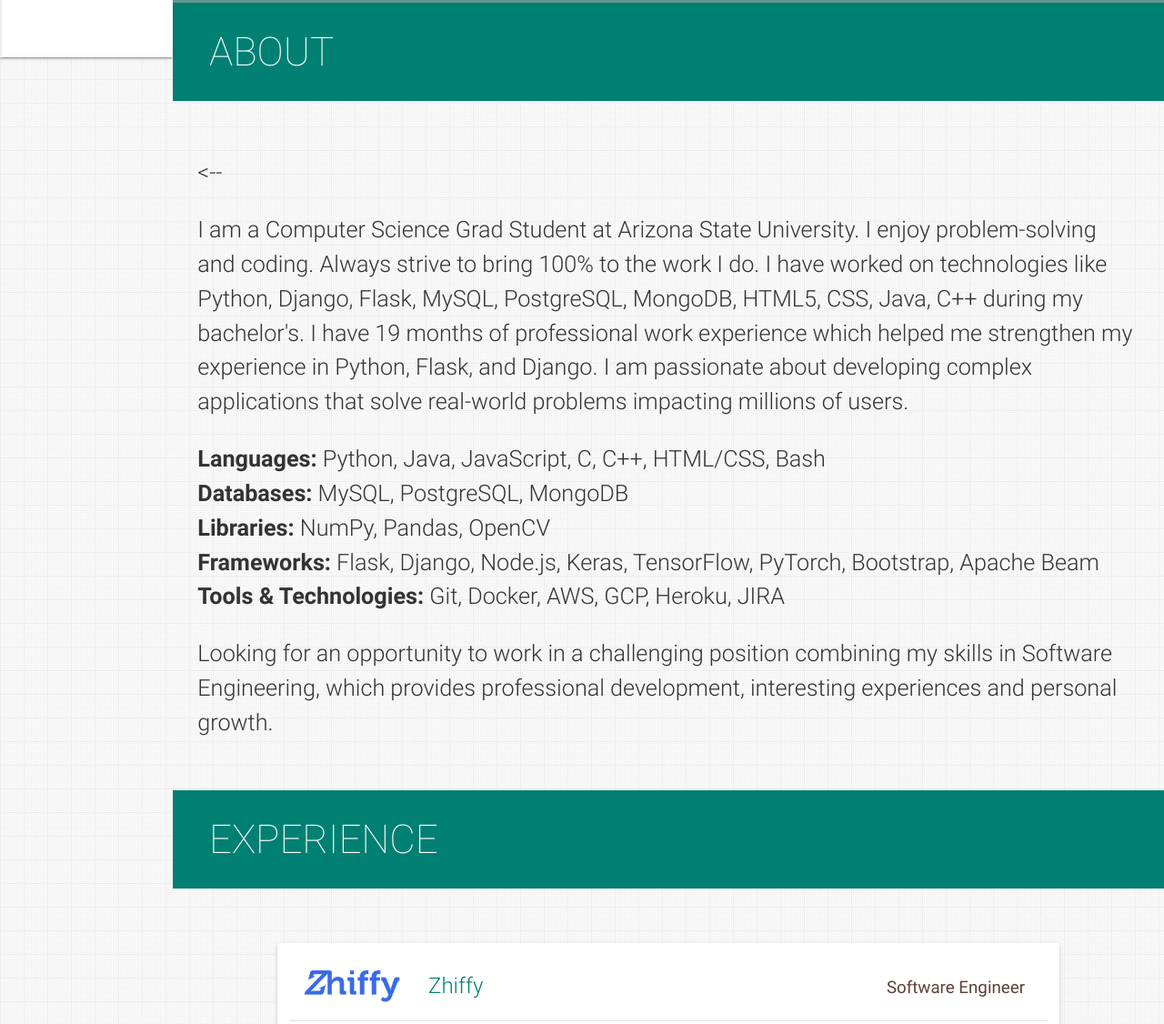
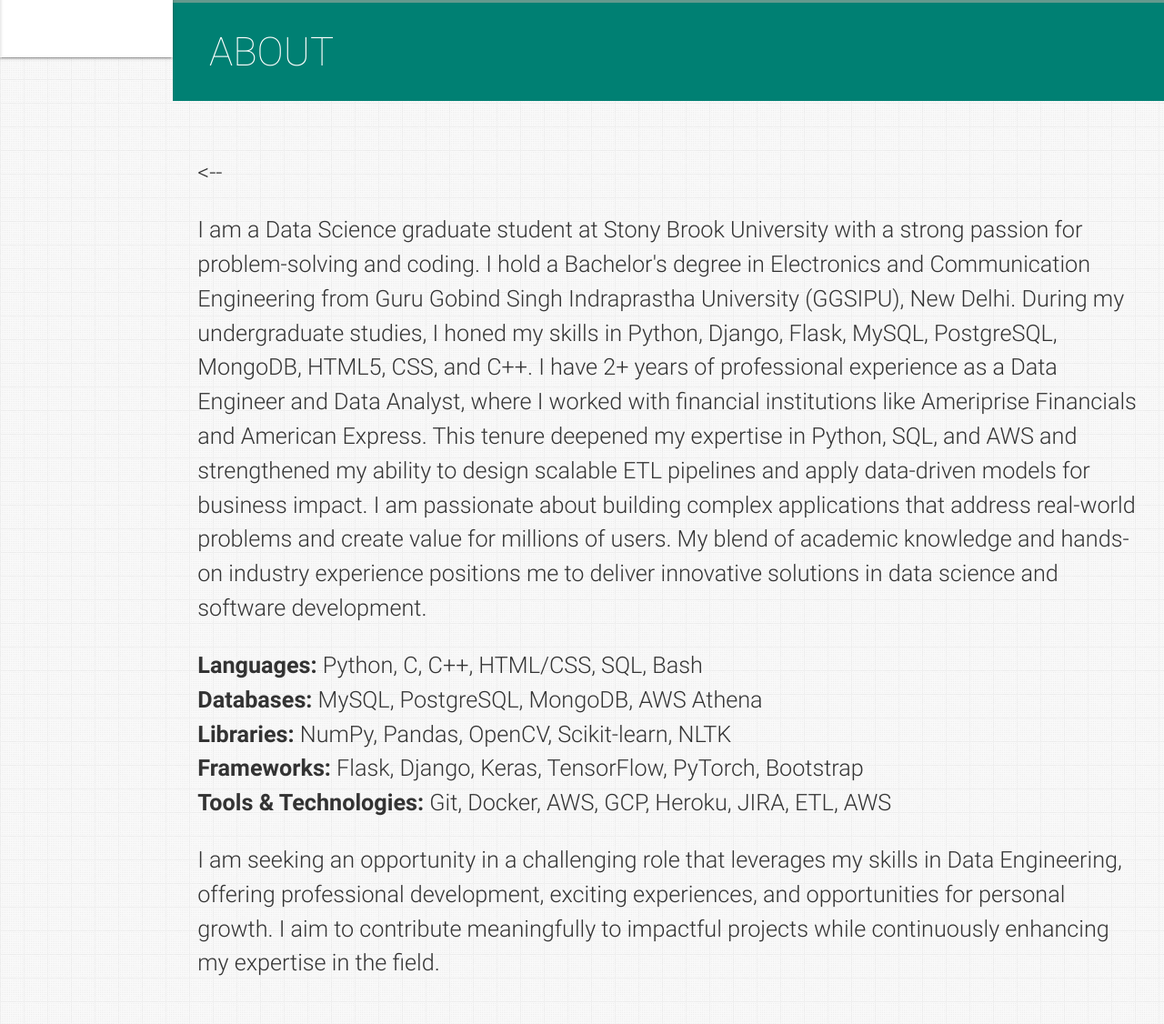
Before and after one commit to Kenpachi99/kenpachi99.github.io, a plain HTML site: page index.html in a window 1280 px wide. Shown: the part 797-1923 px from the top of the page at 91% size. Drawn offline with nearby package versions, Linux system fonts and the light colour scheme.

Commit message:
added experience

```diff
--- a/index.html
+++ b/index.html
@@ -225,7 +225,7 @@
                   <i class="fa fa-linkedin"></i>
                 </button>
               </a>
-              <a href="https://kenpachi99.github.io/" target="_blank">
+              <a href="https://github.com/Kenpachi99/" target="_blank">
                 <button class="icon-btn github">
                   <i class="fa fa-github"></i>
                 </button>
@@ -267,20 +267,22 @@
 
         <--
         <p>
-          I am a Computer Science Grad Student at Arizona State University. I enjoy problem-solving and coding. Always strive to bring 100% to the work I do.
+          I am a Data Science graduate student at Stony Brook University with a strong passion for problem-solving and coding.
 
-          I have worked on technologies like Python, Django, Flask, MySQL, PostgreSQL, MongoDB, HTML5, CSS, Java, C++ during my bachelor's. I have 19 months of professional work experience which helped me strengthen my experience in Python, Flask, and Django.
+          I hold a Bachelor's degree in Electronics and Communication Engineering from Guru Gobind Singh Indraprastha University (GGSIPU), New Delhi. During my undergraduate studies, I honed my skills in Python, Django, Flask, MySQL, PostgreSQL, MongoDB, HTML5, CSS, and C++.
 
-          I am passionate about developing complex applications that solve real-world problems impacting millions of users.
+          I have 2+ years of professional experience as a Data Engineer and Data Analyst, where I worked with financial institutions like Ameriprise Financials and American Express. This tenure deepened my expertise in Python, SQL, and AWS and strengthened my ability to design scalable ETL pipelines and apply data-driven models for business impact.
+
+          I am passionate about building complex applications that address real-world problems and create value for millions of users. My blend of academic knowledge and hands-on industry experience positions me to deliver innovative solutions in data science and software development.
         </p>
         <p>
           <ul>
-            <li><b>Languages:</b> Python, Java, JavaScript, C, C++, HTML/CSS, Bash</li>
-            <li><b>Databases:</b> MySQL, PostgreSQL, MongoDB</li>
-            <li><b>Libraries:</b> NumPy, Pandas, OpenCV</li>
-            <li><b>Frameworks:</b> Flask, Django, Node.js, Keras, TensorFlow, PyTorch, Bootstrap, Apache Beam</li>
-            <li><b>Tools & Technologies:</b> Git, Docker, AWS, GCP, Heroku, JIRA</li>
-          </ul>
+            <li><b>Languages:</b> Python, C, C++, HTML/CSS, SQL, Bash</li>
+            <li><b>Databases:</b> MySQL, PostgreSQL, MongoDB, AWS Athena</li>
+            <li><b>Libraries:</b> NumPy, Pandas, OpenCV, Scikit-learn, NLTK</li>
+            <li><b>Frameworks:</b> Flask, Django, Keras, TensorFlow, PyTorch, Bootstrap</li>
+            <li><b>Tools & Technologies:</b> Git, Docker, AWS, GCP, Heroku, JIRA, ETL, AWS</li>
+        </ul>
 
         </p>
 
@@ -289,8 +291,7 @@
           Detail-oriented Data Engineer with professional experience in Backend Development, Machine Learning, Computer Vision. I am adept in Python, Django, Flask, SQL, Machine Learning, Computer Vision.
         </p> -->
         <p>
-          Looking for an opportunity to work in a challenging position combining my skills in Software Engineering, which provides professional development, interesting experiences and personal growth.
-        </p>
+          I am seeking an opportunity in a challenging role that leverages my skills in Data Engineering, offering professional development, exciting experiences, and opportunities for personal growth. I aim to contribute meaningfully to impactful projects while continuously enhancing my expertise in the field.        </p>
         <!-- <p>
           Another Paragraph
         </p>  -->
@@ -436,8 +437,8 @@ of each drug container to estimate the degradation of the drug.
               </div>
               <div class="col s12 m10">
                 <p>
-                  <span class="card-title"><a href="https://www.cignex.com" target="_blank"
-                      class="teal-text hoverline">CIGNEX
+                  <span class="card-title"><a href="https://nolta.co.in/" target="_blank"
+                      class="teal-text hoverline">NOLTA
                       Datamatics </a></span>
                 </p>
               </div>
```
